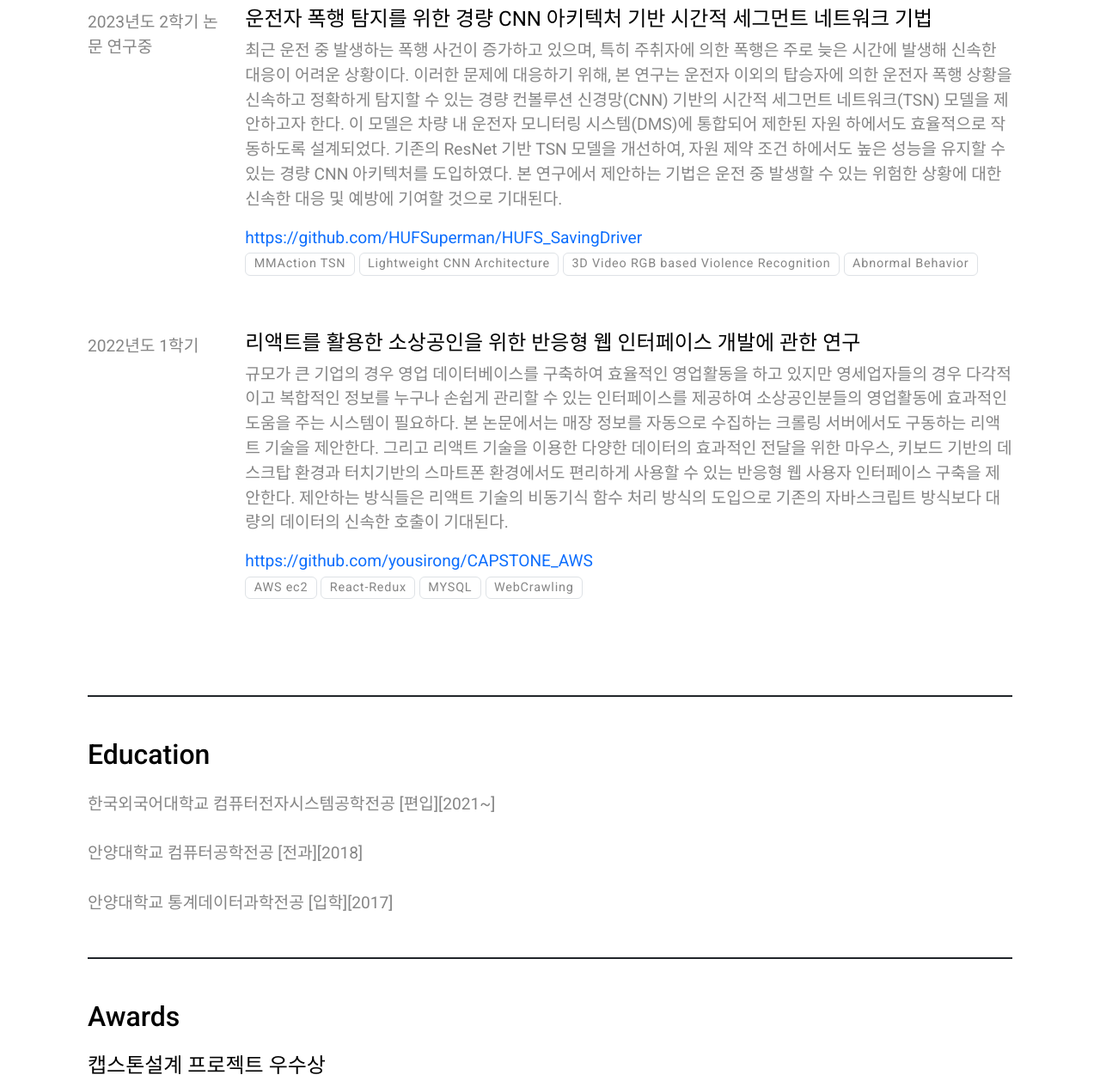
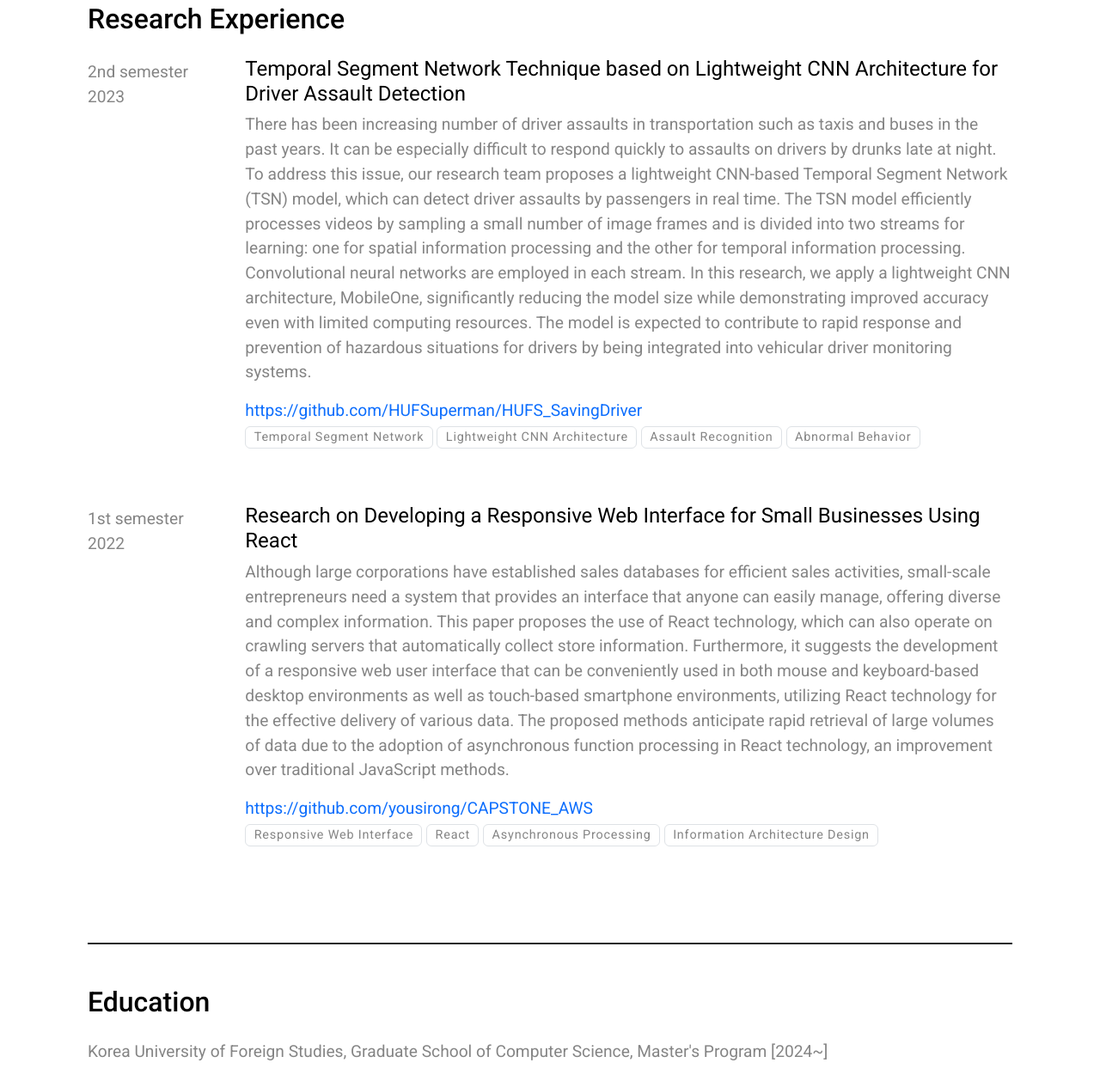
Before and after one commit to yousirong/yousirong_CV, a website: page src/templates/index.html in a window 1280 px wide. Shown: the part 1453-2711 px from the top of the page at 86% size. Drawn offline with nearby package versions, Linux system fonts and the light colour scheme; files that its build step writes are made by us from their sources; files whose address does not match are found by name.

Commit message:
20240208

```diff
--- a/src/templates/index.html
+++ b/src/templates/index.html
@@ -174,12 +174,13 @@
     </div>
 
     <div class="border-bottom border-2 border-print-0 border-dark mb-5 pb-5 pb-print-0 mb-print-1">
-        한국외국어대학교 재학 컴퓨터전자시스템공학을 전공 이준용입니다.
-        딥러닝 컴퓨터비젼 분야에서 Obeject detection과 Image Segementation 분야에
-        관심을 가지고 연구해보고자 합니다.
-        현재는 운전자 이상행동 탐지와 관련해서 이상행동에서 더 나아가서 운전자 폭행탐지를 경량 CNN 아키텍처를
-        적용한 MMAction의 TSN을 활용하여 폭행탐지를 예측해보는 주제로 학우 4명과 Research Paper를 작성하고 있습니다.
-        웹 크롤링서버를 위한 반응형 웹 개발 배포의 경험이 있으므로 frontend, backend, 웹크롤링 관련 기술도 다룰 수 있습니다.
+        Hello, I am June-yong Lee, currently pursuing a master's degree in computer science at the Korea University of Foreign Studies. I am interested in conducting research in the field of Human Action Recognition, particularly focusing on Diffusion Model and Deep Learning Computer Vision.
+
+        Currently, I am exploring the application of lightweight CNN architecture, specifically MMAction's TSN, to predict assault detection, extending beyond abnormal behavior detection related to drivers. This research, conducted with four colleagues, has been submitted to the Korea Information Science Society (KISS).
+
+        Furthermore, I have experience in responsive web development and deployment for web crawling servers. Hence, I am proficient in frontend, backend, and web crawling technologies.
+
+        Presently, my research interest lies in Diffusion Model-based Anomaly Detection.
     </div>
 
     <div class="border-bottom border-2 border-print-0 border-dark mb-5 pb-5 pb-print-0 mb-print-1">
@@ -188,45 +189,54 @@
 
         <div class="row d-block d-md-flex mb-5">
             <div class="col-md-2 pt-1">
-                2023년도 2학기 논문 연구중
+                2nd semester 2023
             </div>
             <div class="col-md-10">
-                <h3 class="fs-4 fw-normal">운전자 폭행 탐지를 위한 경량 CNN 아키텍처 기반 시간적 세그먼트 네트워크 기법</h3>
+                <h3 class="fs-4 fw-normal">Temporal Segment Network Technique based on
+                    Lightweight CNN Architecture for Driver Assault Detection</h3>
 
-                <div><p>최근 운전 중 발생하는 폭행 사건이 증가하고 있으며, 특히 주취자에 의한 폭행은 주로 늦은 시간에 발생해 신속한 대응이 어려운 상황이다. 이러한 문제에 대응하기 위해, 본 연구는 운전자 이외의 탑승자에 의한 운전자 폭행 상황을 신속하고 정확하게 탐지할 수 있는 경량 컨볼루션 신경망(CNN) 기반의 시간적 세그먼트 네트워크(TSN) 모델을 제안하고자 한다. 이 모델은 차량 내 운전자 모니터링 시스템(DMS)에 통합되어 제한된 자원 하에서도 효율적으로 작동하도록 설계되었다. 기존의 ResNet 기반 TSN 모델을 개선하여, 자원 제약 조건 하에서도 높은 성능을 유지할 수 있는 경량 CNN 아키텍처를 도입하였다. 본 연구에서 제안하는 기법은 운전 중 발생할 수 있는 위험한 상황에 대한 신속한 대응 및 예방에 기여할 것으로 기대된다. </p></div>
+                <div><p> There has been increasing number of driver assaults in transportation such as taxis and buses in the past
+                    years. It can be especially difficult to respond quickly to assaults on drivers by drunks late at night. To address this issue,
+                    our research team proposes a lightweight CNN-based Temporal Segment Network (TSN) model, which can detect driver
+                    assaults by passengers in real time. The TSN model efficiently processes videos by sampling a small number of image
+                    frames and is divided into two streams for learning: one for spatial information processing and the other for temporal
+                    information processing. Convolutional neural networks are employed in each stream. In this research, we apply a
+                    lightweight CNN architecture, MobileOne, significantly reducing the model size while demonstrating improved accuracy
+                    even with limited computing resources. The model is expected to contribute to rapid response and prevention of hazardous
+                    situations for drivers by being integrated into vehicular driver monitoring systems.
+                     </p></div>
                 <span class="sreen"><a href="https://github.com/HUFSuperman/HUFS_SavingDriver">https://github.com/HUFSuperman/HUFS_SavingDriver</a></span>
                 <p>
-                    <span class="badge text-body border border-1">MMAction TSN</span>
+                    <span class="badge text-body border border-1">Temporal Segment Network</span>
                     <span class="badge text-body border border-1">Lightweight CNN Architecture</span>
-                    <span class="badge text-body border border-1">3D Video RGB based Violence Recognition</span>
-                    <span class="badge text-body border border-1">Abnormal Behavior </span>
+                    <span class="badge text-body border border-1">Assault Recognition</span>
+                    <span class="badge text-body border border-1">Abnormal Behavior</span>
 
                 </p>
             </div>
         </div>
         <div class="row d-block d-md-flex mb-5">
             <div class="col-md-2 pt-1">
-                2022년도 1학기
+                1st semester 2022
             </div>
             <div class="col-md-10">
-                <h3 class="fs-4 fw-normal">리액트를 활용한 소상공인을 위한 반응형 웹 인터페이스 개발에 관한 연구</h3>
+                <h3 class="fs-4 fw-normal">Research on Developing a Responsive Web Interface for Small Businesses Using React</h3>
 
-                <div><p>규모가 큰 기업의 경우 영업 데이터베이스를 구축하여 효율적인 영업활동을
-                    하고 있지만 영세업자들의 경우 다각적이고 복합적인 정보를 누구나 손쉽게 관리할 수
-                    있는 인터페이스를 제공하여 소상공인분들의 영업활동에 효과적인 도움을 주는 시스템이
-                    필요하다. 본 논문에서는 매장 정보를 자동으로 수집하는 크롤링 서버에서도 구동하는
-                    리액트 기술을 제안한다. 그리고 리액트 기술을 이용한 다양한 데이터의 효과적인 전달을
-                    위한 마우스, 키보드 기반의 데스크탑 환경과 터치기반의 스마트폰 환경에서도 편리하게
-                    사용할 수 있는 반응형 웹 사용자 인터페이스 구축을 제안한다. 제안하는 방식들은
-                    리액트 기술의 비동기식 함수 처리 방식의 도입으로 기존의 자바스크립트 방식보다
-                    대량의 데이터의 신속한 호출이 기대된다.</p></div>
+                <div><p> Although large corporations have established sales databases for efficient sales
+                    activities, small-scale entrepreneurs need a system that provides an interface that anyone
+                    can easily manage, offering diverse and complex information. This paper proposes the use
+                    of React technology, which can also operate on crawling servers that automatically collect
+                    store information. Furthermore, it suggests the development of a responsive web user interface that can be conveniently used in both mouse and keyboard-based desktop environments as well as touch-based smartphone environments, utilizing React technology for the
+                    effective delivery of various data. The proposed methods anticipate rapid retrieval of large
+                    volumes of data due to the adoption of asynchronous function processing in React technology, an improvement over traditional JavaScript methods.</p></div>
 
                     <span class="sreen"><a href="https://github.com/yousirong/CAPSTONE_AWS">https://github.com/yousirong/CAPSTONE_AWS</a></span>
                 <p>
-                    <span class="badge text-body border border-1">AWS ec2</span>
-                    <span class="badge text-body border border-1">React-Redux</span>
-                    <span class="badge text-body border border-1">MYSQL</span>
-                    <span class="badge text-body border border-1">WebCrawling</span>
+                    <span class="badge text-body border border-1">Responsive Web Interface</span>
+                    <span class="badge text-body border border-1">React</span>
+                    <span class="badge text-body border border-1">Asynchronous Processing</span>
+                    <span class="badge text-body border border-1">Information Architecture Design
+                    </span>
                 </p>
             </div>
         </div>
@@ -250,20 +260,22 @@
 
     <div class="border-bottom border-2 border-print-0 border-dark mb-5 pb-5 pb-print-0 mb-print-1">
         <h2 class="mb-4">Education</h2>
-        <div>한국외국어대학교 컴퓨터전자시스템공학전공 [편입][2021~]</div>
+        <div>Korea University of Foreign Studies, Graduate School of Computer Science, Master's Program [2024~]</div>
         <br>
-        <div>안양대학교 컴퓨터공학전공 [전과][2018]</div>
+        <div>Korea University of Foreign Studies, Computer and Electronic Systems Engineering Major [Transfer][2021~2023]</div>
         <br>
-        <div>안양대학교 통계데이터과학전공 [입학][2017]</div>
+        <div>University of Anyang, Computer Science Major [Change of Major][2018]</div>
+        <br>
+        <div>University of Anyang, Statistics and Data Science Major [Admission][2017]</div>
     </div>
 
     <h2 class="mb-4">Awards</h2>
 
     <div class="mb-4">
-        <h3 class="fs-4 fw-normal">캡스톤설계 프로젝트 우수상</h3>
 
-        <p>한국외국어대학교 AI교육원에서 주관한 캡스톤설계 프로젝트에서 우수한 성적으로 입상</p>
-             <p>팀명 : 각자의새벽</p>
+        <h3 class="fs-4 fw-normal">Capstone Design Project Excellence Award</h3>
+        <p>Achieved outstanding performance in the Capstone Design Project organized by the AI Education Institute at the Korea University of Foreign Studies.</p>
+        <p>팀명 : 각자의새벽</p>
          <!--<div>
             <span class="badge text-body border border-1">웹개발</span>
             <span class="badge text-body border border-1"></span>
```
